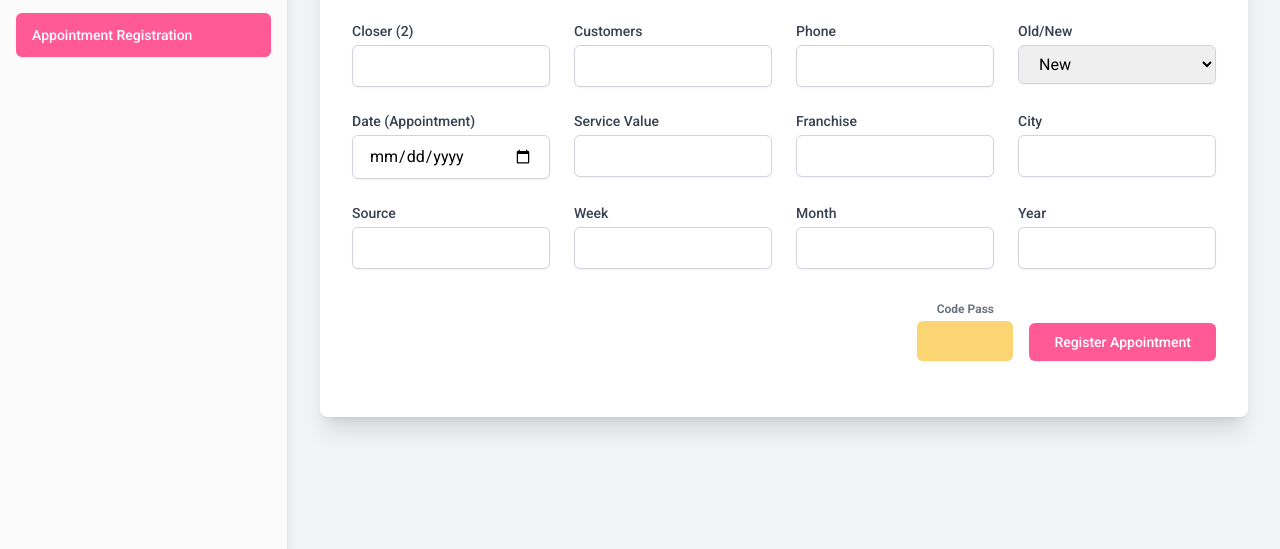
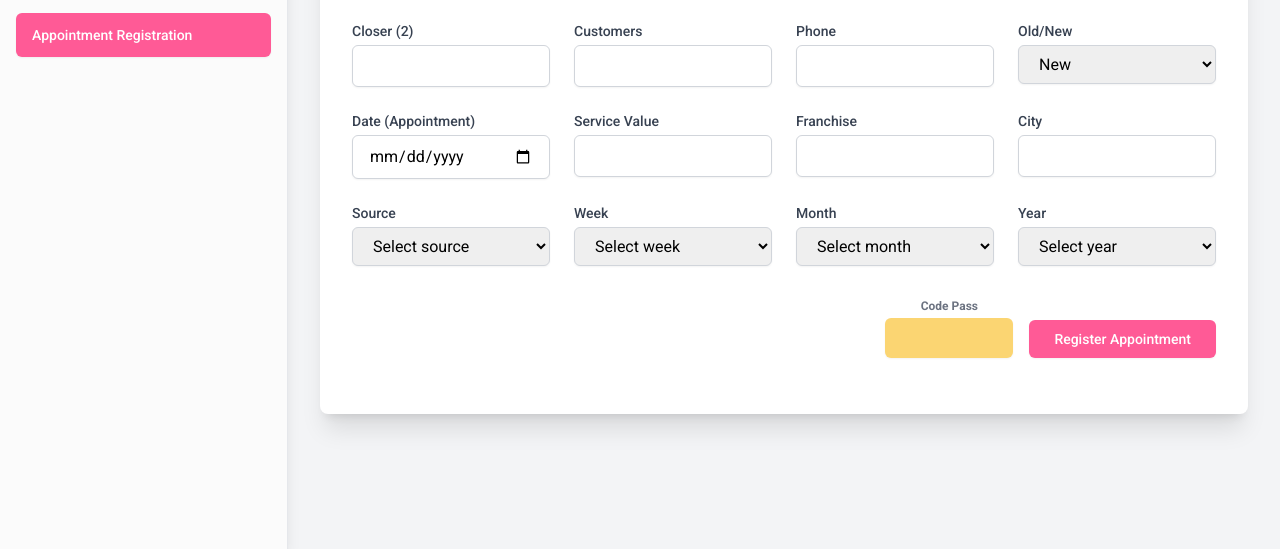
Before and after one commit to AlanSalviano/myshineapp, a website: page public/agendamentos.html in a window 1280 px wide. Shown: the part 251-800 px from the top of the page. Drawn offline with nearby package versions, Linux system fonts and the light colour scheme.

Commit message:
Update agendamentos.html

```diff
--- a/public/agendamentos.html
+++ b/public/agendamentos.html
@@ -59,12 +59,19 @@
                     </select>
                 </div>
                 <div class="space-y-1">
-                    <label for="data" class="block text-sm font-medium text-gray-700">Data</label>
+                    <label for="data" class="block text-sm font-medium text-gray-700">Date</label>
                     <input type="date" id="data" name="data" required class="mt-1 block w-full px-4 py-2 border border-gray-300 rounded-md shadow-sm focus:ring-2 focus:ring-offset-2 focus:ring-primary-light transition duration-300 ease-in-out">
                 </div>
                 <div class="space-y-1">
                     <label for="pets" class="block text-sm font-medium text-gray-700">Pets</label>
-                    <input type="text" id="pets" name="pets" class="mt-1 block w-full px-4 py-2 border border-gray-300 rounded-md shadow-sm focus:ring-2 focus:ring-offset-2 focus:ring-primary-light transition duration-300 ease-in-out">
+                    <select id="pets" name="pets" class="mt-1 block w-full px-4 py-2 border border-gray-300 rounded-md shadow-sm focus:ring-2 focus:ring-offset-2 focus:ring-primary-light transition duration-300 ease-in-out">
+                        <option value="">Pets Number</option>
+                        <script>
+                            for (let i = 1; i <= 15; i++) {
+                                document.write(`<option value="${i}">${i}</option>`);
+                            }
+                        </script>
+                    </select>
                 </div>
                 <div class="space-y-1">
                     <label for="closer1" class="block text-sm font-medium text-gray-700">Closer (1)</label>
@@ -113,19 +120,78 @@
                 <!-- Row 4 -->
                 <div class="space-y-1">
                     <label for="source" class="block text-sm font-medium text-gray-700">Source</label>
-                    <input type="text" id="source" name="source" class="mt-1 block w-full px-4 py-2 border border-gray-300 rounded-md shadow-sm focus:ring-2 focus:ring-offset-2 focus:ring-primary-light transition duration-300 ease-in-out">
+                    <select id="source" name="source" class="mt-1 block w-full px-4 py-2 border border-gray-300 rounded-md shadow-sm focus:ring-2 focus:ring-offset-2 focus:ring-primary-light transition duration-300 ease-in-out">
+                        <option value="">Select source</option>
+                        <option value="Facebook">Facebook</option>
+                        <option value="Kommo">Kommo</option>
+                        <option value="Social Traffic">Social Traffic</option>
+                        <option value="SMS">SMS</option>
+                        <option value="Call">Call</option>
+                        <option value="Friends">Friends</option>
+                        <option value="Family Member">Family Member</option>
+                        <option value="Neighbors">Neighbors</option>
+                        <option value="Reminder">Reminder</option>
+                        <option value="Email">Email</option>
+                        <option value="Google">Google</option>
+                        <option value="Website">Website</option>
+                        <option value="Grooming / Referral P">Grooming / Referral P</option>
+                        <option value="Instagram">Instagram</option>
+                        <option value="Technician">Technician</option>
+                        <option value="WhatsApp">WhatsApp</option>
+                        <option value="Other">Other</option>
+                    </select>
                 </div>
                 <div class="space-y-1">
                     <label for="week" class="block text-sm font-medium text-gray-700">Week</label>
-                    <input type="text" id="week" name="week" class="mt-1 block w-full px-4 py-2 border border-gray-300 rounded-md shadow-sm focus:ring-2 focus:ring-offset-2 focus:ring-primary-light transition duration-300 ease-in-out">
+                    <select id="week" name="week" class="mt-1 block w-full px-4 py-2 border border-gray-300 rounded-md shadow-sm focus:ring-2 focus:ring-offset-2 focus:ring-primary-light transition duration-300 ease-in-out">
+                        <option value="">Select week</option>
+                        <option value="1">1</option>
+                        <option value="2">2</option>
+                        <option value="3">3</option>
+                        <option value="4">4</option>
+                        <option value="5">5</option>
+                    </select>
                 </div>
                 <div class="space-y-1">
                     <label for="month" class="block text-sm font-medium text-gray-700">Month</label>
-                    <input type="text" id="month" name="month" class="mt-1 block w-full px-4 py-2 border border-gray-300 rounded-md shadow-sm focus:ring-2 focus:ring-offset-2 focus:ring-primary-light transition duration-300 ease-in-out">
+                    <select id="month" name="month" class="mt-1 block w-full px-4 py-2 border border-gray-300 rounded-md shadow-sm focus:ring-2 focus:ring-offset-2 focus:ring-primary-light transition duration-300 ease-in-out">
+                        <option value="">Select month</option>
+                        <option value="1">January</option>
+                        <option value="2">February</option>
+                        <option value="3">March</option>
+                        <option value="4">April</option>
+                        <option value="5">May</option>
+                        <option value="6">June</option>
+                        <option value="7">July</option>
+                        <option value="8">August</option>
+                        <option value="9">September</option>
+                        <option value="10">October</option>
+                        <option value="11">November</option>
+                        <option value="12">December</option>
+                    </select>
                 </div>
                 <div class="space-y-1">
                     <label for="year" class="block text-sm font-medium text-gray-700">Year</label>
-                    <input type="text" id="year" name="year" class="mt-1 block w-full px-4 py-2 border border-gray-300 rounded-md shadow-sm focus:ring-2 focus:ring-offset-2 focus:ring-primary-light transition duration-300 ease-in-out">
+                    <select id="year" name="year" class="mt-1 block w-full px-4 py-2 border border-gray-300 rounded-md shadow-sm focus:ring-2 focus:ring-offset-2 focus:ring-primary-light transition duration-300 ease-in-out">
+                        <option value="">Select year</option>
+                        <option value="2024">2024</option>
+                        <option value="2025">2025</option>
+                        <option value="2026">2026</option>
+                        <option value="2027">2027</option>
+                        <option value="2028">2028</option>
+                        <option value="2029">2029</option>
+                        <option value="2030">2030</option>
+                        <option value="2031">2031</option>
+                        <option value="2032">2032</option>
+                        <option value="2033">2033</option>
+                        <option value="2034">2034</option>
+                        <option value="2035">2035</option>
+                        <option value="2036">2036</option>
+                        <option value="2037">2037</option>
+                        <option value="2038">2038</option>
+                        <option value="2039">2039</option>
+                        <option value="2040">2040</option>
+                    </select>
                 </div>
 
             </form>
@@ -134,7 +200,7 @@
                 <!-- New Code Box and Subtitle -->
                 <div class="flex flex-col items-center">
                     <p class="text-xs font-bold text-gray-500 mb-1">Code Pass</p>
-                    <div class="h-10 w-24 bg-secondary rounded-md shadow-sm"></div>
+                    <div class="h-10 w-32 bg-secondary rounded-md shadow-sm"></div>
                 </div>
 
                 <!-- Register Appointment Button -->
```
